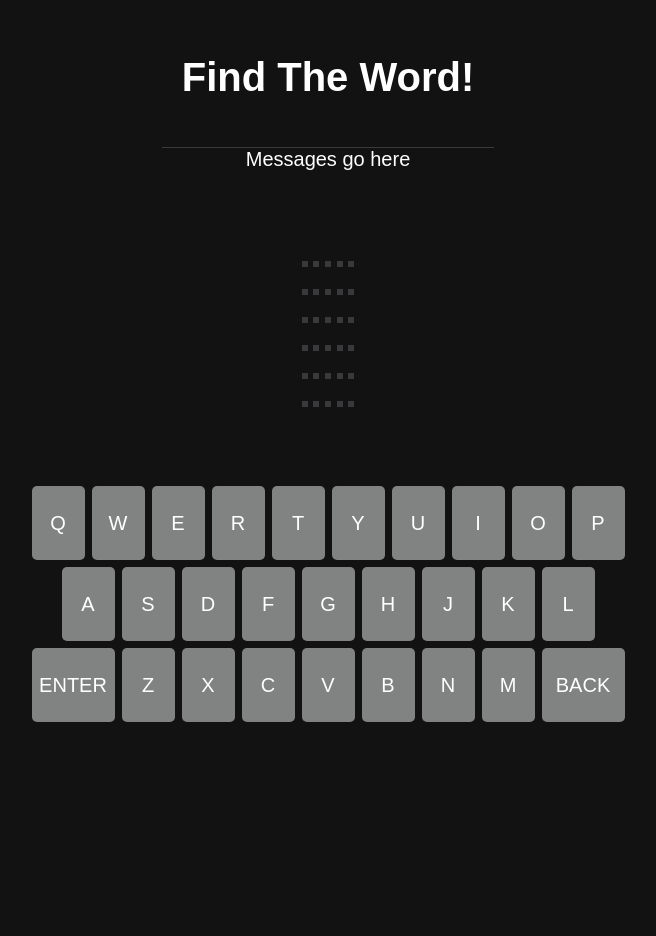
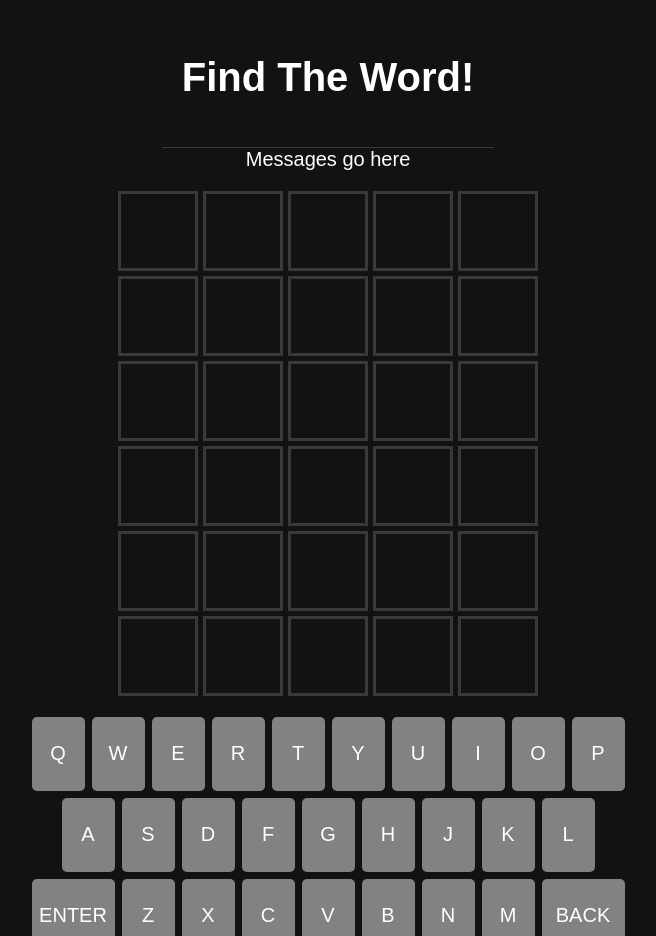
Before and after one commit to GiorgioMendieta/Word_Guessr, a Flask app: page / in a window 1280 px wide. Shown: the top 936 px of the page, without its empty margins (312-968 px from the left). Before the commit the page ends 722 px from the top, so only its background shows below. Run offline with Flask 2, Linux system fonts and the light colour scheme.

Commit message:
Renamed some ids

```diff
--- a/templates/index.html
+++ b/templates/index.html
@@ -4,7 +4,7 @@
     <meta charset="UTF-8">
     <meta http-equiv="X-UA-Compatible" content="IE=edge">
     <meta name="viewport" content="width=device-width, initial-scale=1.0">
-    <title>Index</title>
+    <title>Find The Word</title>
     <link href="/static/favicon.ico" rel="icon">
     <link rel="stylesheet" href="/static/style.css"/>
 </head>
@@ -21,10 +21,10 @@
         <div class="guess-grid-container">
             <div class="guess-grid">
             {% for guess in range(num_guesses) %}
-                <div class="guessRow" id="attempt-{{guess}}">
+                <div class="guess-row" id="guess-{{guess}}">
                 {% for letter in range(num_letters) %}
-                    <div class="tile" id="tile-{{letter}}">
-                        <b>{{tiles[guess][letter]}}</b>
+                    <div class="tile" id="tile-{{guess}}-{{letter}}">
+                        {{tiles[guess][letter]}}
                     </div>
                 {% endfor %}
                 </div>
@@ -49,7 +49,7 @@
         </div>
     </div>
 
-    <!-- <script src="app.js"></script> -->
+    <script src="/static/app.js"></script>
 
 </body>
 </html>
```
